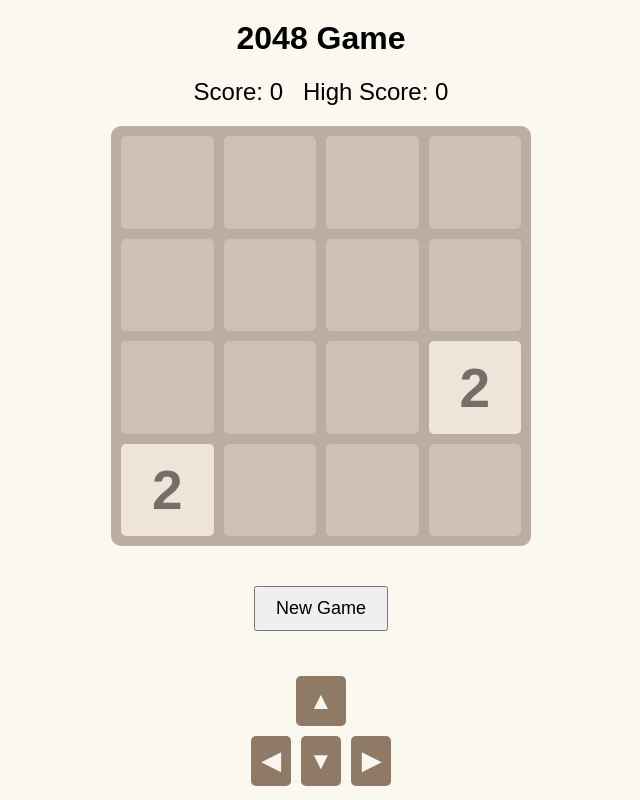
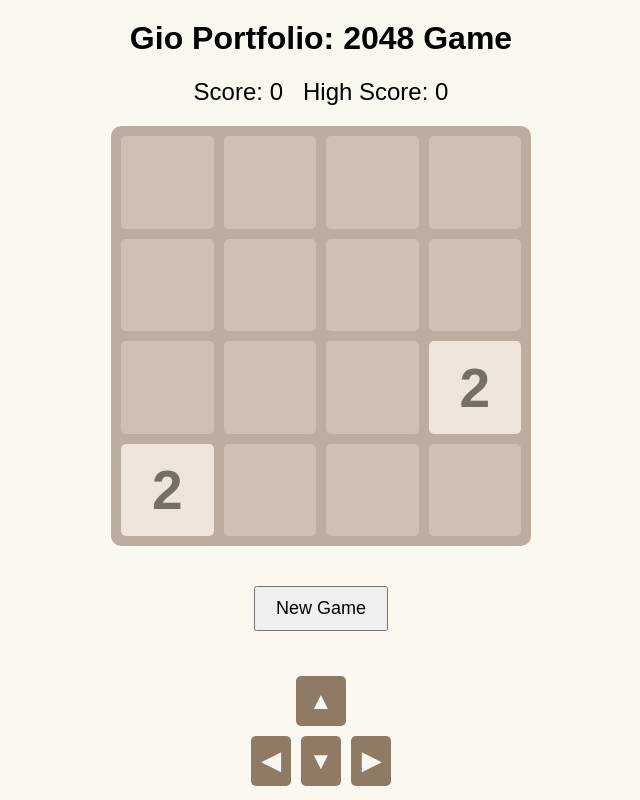
Before and after one commit to holygio/gio.portfolio.github.ai, a plain HTML site: page index.html in a window 1280 px wide. Shown: the top 800 px of the page, without its empty margins (319-959 px from the left). Drawn offline with Linux system fonts and the light colour scheme.

Commit message:
Update index.html

```diff
--- a/index.html
+++ b/index.html
@@ -6,7 +6,7 @@
   <link rel="stylesheet" href="style.css">
 </head>
 <body>
-  <h1>2048 Game</h1>
+  <h1>Gio Portfolio: 2048 Game</h1>
 
   <!-- Score Display -->
   <div id="score-container">
```
